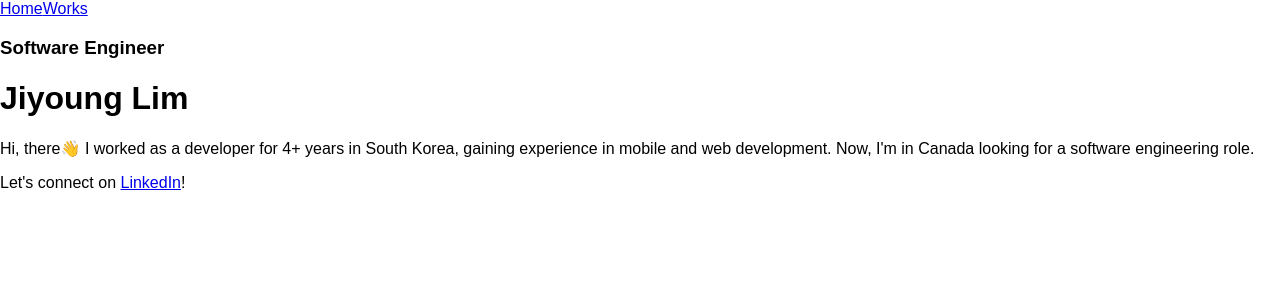
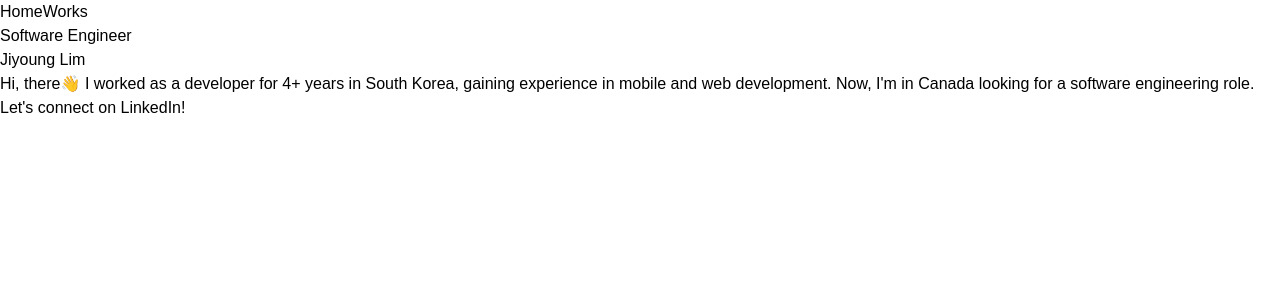
Before and after one commit to jylim-dev/jylim-dev.github.io, a React (Vite) app: page / in a window 1280 px wide. Shown: the top 300 px of the page. Built offline with nearby package versions, Linux system fonts and the light colour scheme; a web font is replaced by a local one.

Commit message:
add tailwindcss

```diff
--- a/package.json
+++ b/package.json
@@ -1,6 +1,7 @@
 {
   "name": "g0lim",
   "version": "0.1.0",
+  "type": "module",
   "private": true,
   "dependencies": {
     "@testing-library/jest-dom": "^5.17.0",
@@ -39,7 +40,9 @@
     ]
   },
   "devDependencies": {
+    "@tailwindcss/vite": "^4.0.4",
     "prettier": "^3.3.3",
+    "tailwindcss": "^4.0.4",
     "typescript": "^5.5.4",
     "vite": "^5.4.3",
     "vite-plugin-svgr": "^4.2.0",
--- a/src/index.css
+++ b/src/index.css
@@ -1,4 +1,5 @@
 @import url("https://cdn.jsdelivr.net/npm/pretendard/dist/pretendard.css");
+@import "tailwindcss";
 
 body {
   margin: 0;
--- a/vite.config.ts
+++ b/vite.config.ts
@@ -1,8 +1,9 @@
 import { defineConfig } from "vite";
 import react from "@vitejs/plugin-react-swc";
+import tailwindcss from "@tailwindcss/vite";
 
 // https://vitejs.dev/config/
 export default defineConfig({
   base: "/",
-  plugins: [react()],
+  plugins: [react(), tailwindcss()],
 });
```
Also changed, not shown: 1 other file (tests, documents, lock files or other folders).
